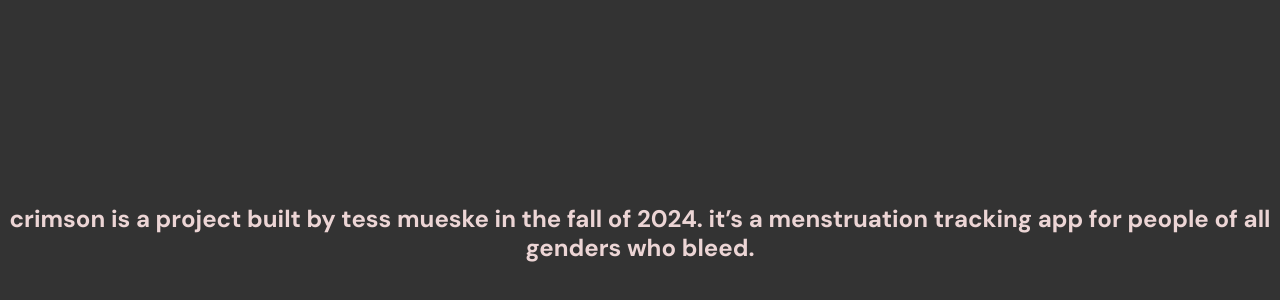
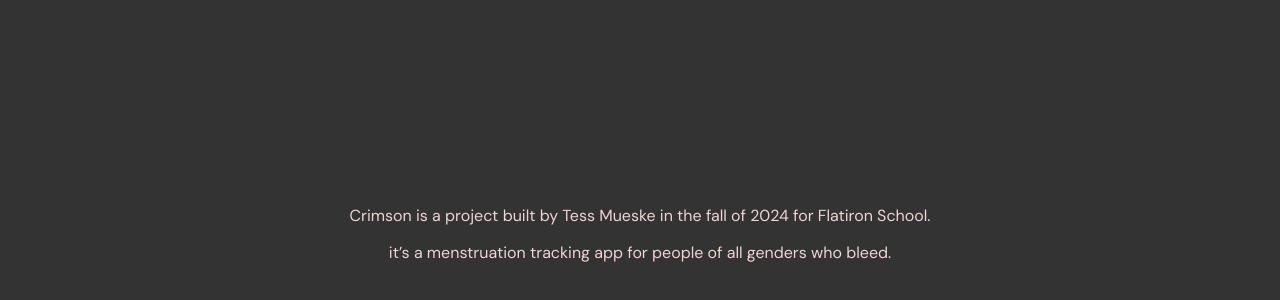
Before and after one commit to tessmueske/my-period-app, a React (Create React App) app in the folder client/: page /about in a window 1280 px wide. Shown: the part 166-466 px from the top of the page. Built offline with nearby package versions, Linux system fonts and the light colour scheme.

Commit message:
about page edits

```diff
--- a/client/src/components/About.js
+++ b/client/src/components/About.js
@@ -1,9 +1,15 @@
 import React, { useState } from "react";
+import '../index.css';
 
 function About(){
     return(
         <div>
-        <h2>crimson is a project built by tess mueske in the fall of 2024. it’s a menstruation tracking app for people of all genders who bleed.</h2>
+            <p>
+                Crimson is a project built by Tess Mueske in the fall of 2024 for Flatiron School.
+            </p>
+            <p>
+                it’s a menstruation tracking app for people of all genders who bleed.
+            </p>
         </div>
     )
 }
--- a/client/src/index.css
+++ b/client/src/index.css
@@ -18,6 +18,13 @@ body {
   text-align: center;
 }
 
+.about {
+  margin: 50px;
+  line-height: 1.2;
+  color: #ecd5d5;
+  padding: 20px;
+}
+
 h2 {
   line-height: 1.2;
   margin: 0;
```
